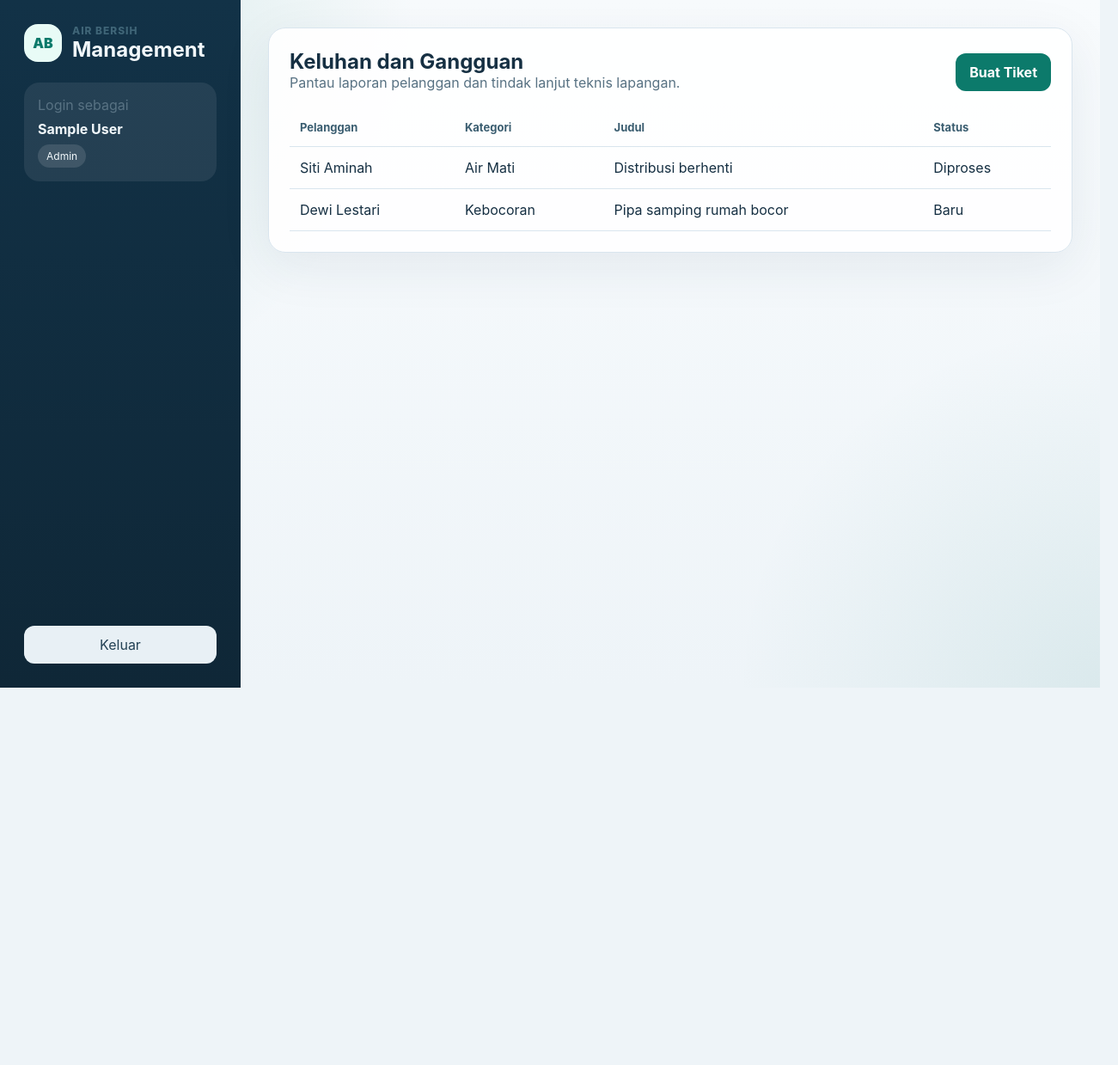
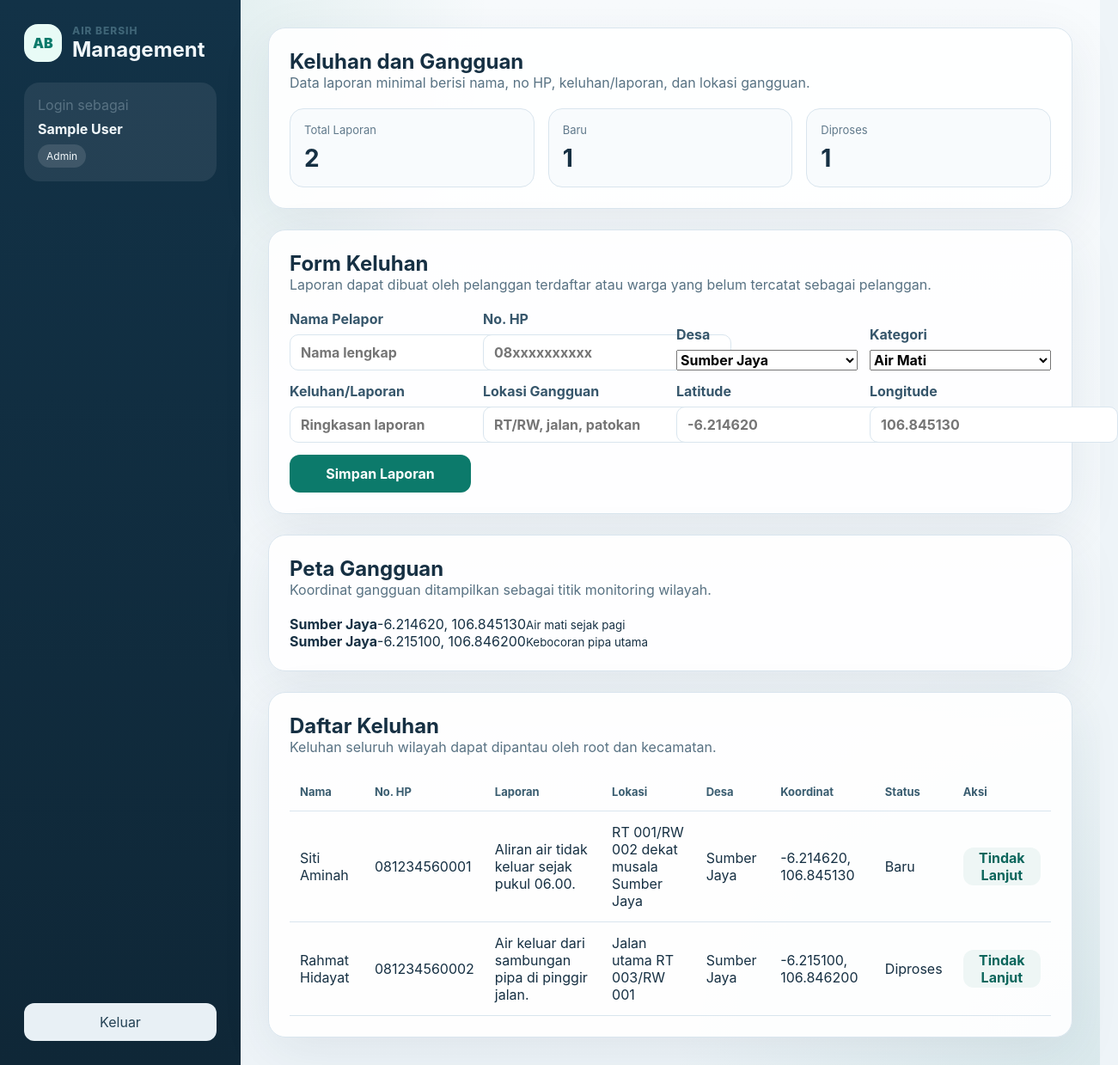
Before and after one commit to tofikcilik/agen_ai, a React (Vite) app in the folder frontend-web/: page /keluhan in a window 1280 px wide. Shown: the whole page at 86% size, 1301 px wide, since content can reach past the window. Before the commit the page ends 800 px from the top, so only its background shows below. Built offline with nearby package versions, Linux system fonts and the light colour scheme; sample sign-in values are in the browser's storage.

Commit message:
feat(frontend): align complaints page with reporting schema

```diff
--- a/frontend-web/src/pages/ComplaintsPage.jsx
+++ b/frontend-web/src/pages/ComplaintsPage.jsx
@@ -1,23 +1,88 @@
-import DataTable from '../components/DataTable';
 import PageSection from '../components/PageSection';
-import { complaints } from '../data/mockData';
+
+const complaints = [
+  {
+    reporter_name: 'Siti Aminah',
+    reporter_phone: '081234560001',
+    title: 'Air mati sejak pagi',
+    description: 'Aliran air tidak keluar sejak pukul 06.00.',
+    disturbance_location: 'RT 001/RW 002 dekat musala Sumber Jaya',
+    village: 'Sumber Jaya',
+    coordinates: '-6.214620, 106.845130',
+    status: 'Baru',
+  },
+  {
+    reporter_name: 'Rahmat Hidayat',
+    reporter_phone: '081234560002',
+    title: 'Kebocoran pipa utama',
+    description: 'Air keluar dari sambungan pipa di pinggir jalan.',
+    disturbance_location: 'Jalan utama RT 003/RW 001',
+    village: 'Sumber Jaya',
+    coordinates: '-6.215100, 106.846200',
+    status: 'Diproses',
+  },
+];
 
 export default function ComplaintsPage() {
   return (
-    <PageSection
-      title="Keluhan dan Gangguan"
-      description="Pantau laporan pelanggan dan tindak lanjut teknis lapangan."
-      action={<button className="primary-button">Buat Tiket</button>}
-    >
-      <DataTable
-        columns={[
-          { key: 'customer', label: 'Pelanggan' },
-          { key: 'category', label: 'Kategori' },
-          { key: 'title', label: 'Judul' },
-          { key: 'status', label: 'Status' },
-        ]}
-        rows={complaints}
-      />
-    </PageSection>
+    <div className="stack">
+      <PageSection title="Keluhan dan Gangguan" description="Data laporan minimal berisi nama, no HP, keluhan/laporan, dan lokasi gangguan.">
+        <div className="metric-row">
+          <div><span>Total Laporan</span><strong>{complaints.length}</strong></div>
+          <div><span>Baru</span><strong>{complaints.filter((item) => item.status === 'Baru').length}</strong></div>
+          <div><span>Diproses</span><strong>{complaints.filter((item) => item.status === 'Diproses').length}</strong></div>
+        </div>
+      </PageSection>
+
+      <PageSection title="Form Keluhan" description="Laporan dapat dibuat oleh pelanggan terdaftar atau warga yang belum tercatat sebagai pelanggan.">
+        <div className="form-grid">
+          <label>Nama Pelapor<input placeholder="Nama lengkap" /></label>
+          <label>No. HP<input placeholder="08xxxxxxxxxx" /></label>
+          <label>Desa<select><option>Sumber Jaya</option><option>Harapan Baru</option></select></label>
+          <label>Kategori<select><option>Air Mati</option><option>Kebocoran</option><option>Kualitas Air</option><option>Lainnya</option></select></label>
+          <label>Keluhan/Laporan<input placeholder="Ringkasan laporan" /></label>
+          <label>Lokasi Gangguan<input placeholder="RT/RW, jalan, patokan" /></label>
+          <label>Latitude<input placeholder="-6.214620" /></label>
+          <label>Longitude<input placeholder="106.845130" /></label>
+          <button className="primary-button">Simpan Laporan</button>
+        </div>
+      </PageSection>
+
+      <PageSection title="Peta Gangguan" description="Koordinat gangguan ditampilkan sebagai titik monitoring wilayah.">
+        <div className="map-panel">
+          {complaints.map((item) => (
+            <div className="map-pin" key={item.title}>
+              <strong>{item.village}</strong>
+              <span>{item.coordinates}</span>
+              <small>{item.title}</small>
+            </div>
+          ))}
+        </div>
+      </PageSection>
+
+      <PageSection title="Daftar Keluhan" description="Keluhan seluruh wilayah dapat dipantau oleh root dan kecamatan.">
+        <div className="table-wrap">
+          <table className="data-table">
+            <thead>
+              <tr><th>Nama</th><th>No. HP</th><th>Laporan</th><th>Lokasi</th><th>Desa</th><th>Koordinat</th><th>Status</th><th>Aksi</th></tr>
+            </thead>
+            <tbody>
+              {complaints.map((item) => (
+                <tr key={item.title}>
+                  <td>{item.reporter_name}</td>
+                  <td>{item.reporter_phone}</td>
+                  <td>{item.description}</td>
+                  <td>{item.disturbance_location}</td>
+                  <td>{item.village}</td>
+                  <td>{item.coordinates}</td>
+                  <td>{item.status}</td>
+                  <td><button className="ghost-button">Tindak Lanjut</button></td>
+                </tr>
+              ))}
+            </tbody>
+          </table>
+        </div>
+      </PageSection>
+    </div>
   );
 }
```
